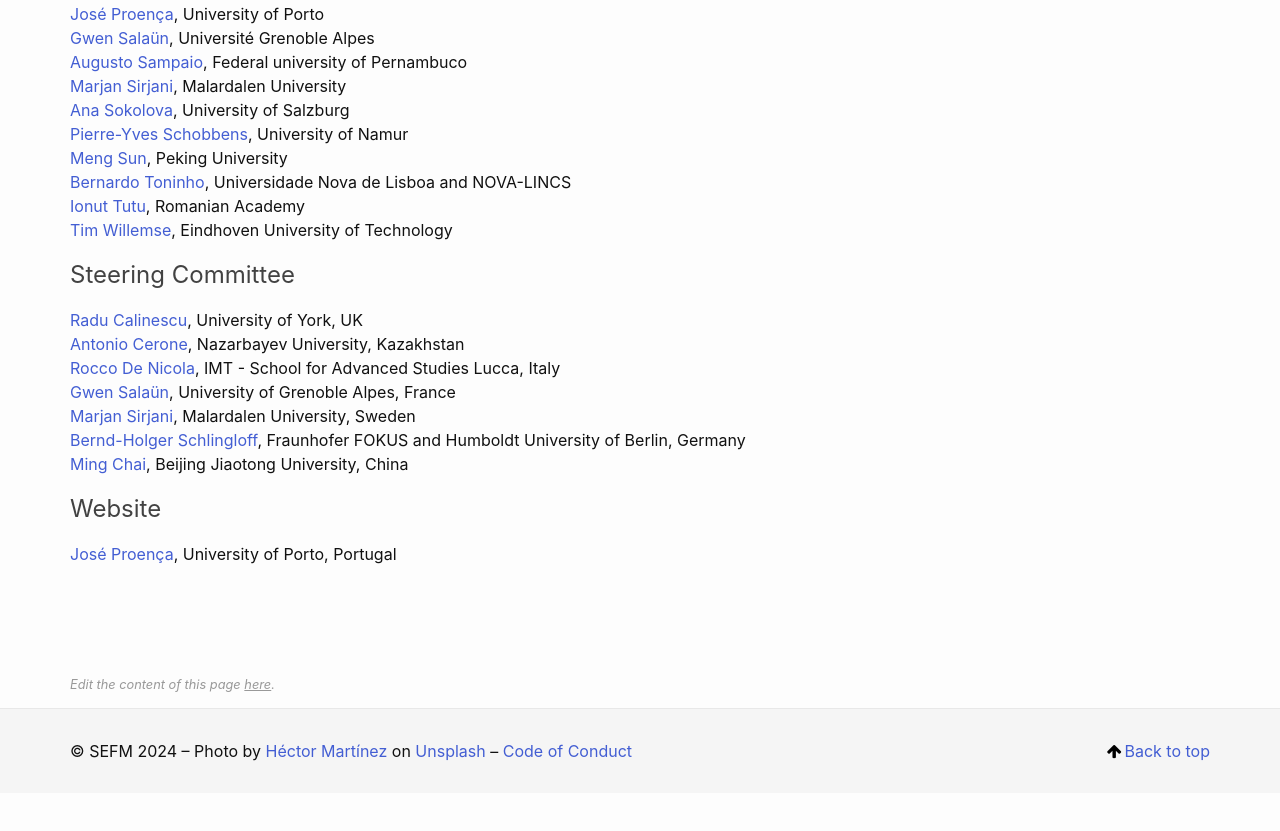
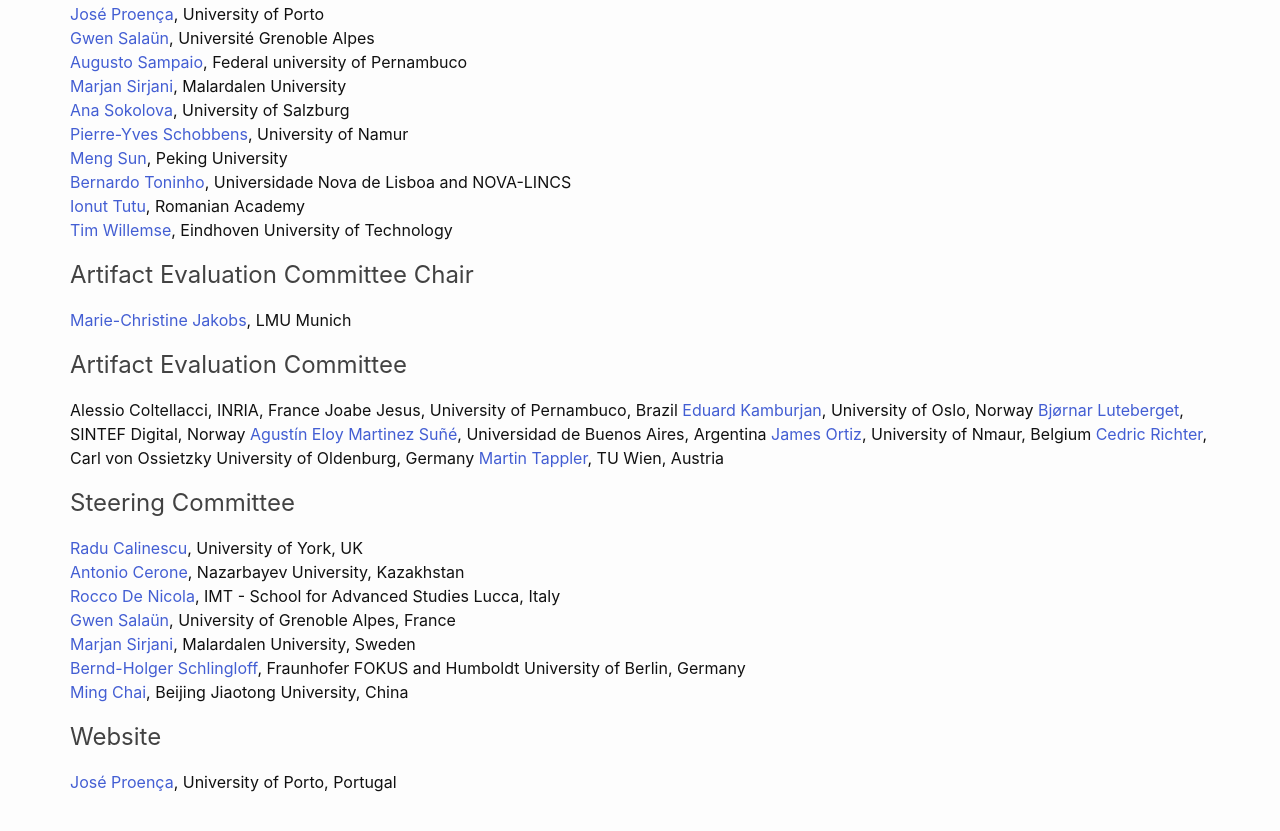
Before and after one commit to sefm-conference/2024, a Jekyll site: the page built from _pages/committees.md, in a window 1280 px wide and 900 px high, scrolled down 1376 px. Shown: the top 831 px of the window. Built offline with Jekyll 4.4.1, drawn with Linux system fonts in a browser that asks for light colours; before the commit the page ends 2169 px from its top, so only the background shows below that.

Commit message:
Update committees.md
Added artifact evaluation committee

```diff
--- a/_pages/committees.md
+++ b/_pages/committees.md
@@ -47,6 +47,18 @@ order: 4
 [Ionut Tutu](https://dblp.org/pid/74/9837.html), Romanian Academy
 [Tim Willemse](https://www.win.tue.nl/~timw/), Eindhoven University of Technology
 
+## Artifact Evaluation Committee Chair
+[Marie-Christine Jakobs](https://www.sosy-lab.org/people/jakobs/), LMU Munich
+
+## Artifact Evaluation Committee
+Alessio Coltellacci, INRIA, France
+Joabe Jesus, University of Pernambuco, Brazil
+[Eduard Kamburjan](https://www.mn.uio.no/ifi/english/people/aca/eduard/index.html), University of Oslo, Norway
+[Bjørnar Luteberget](https://www.sintef.no/alle-ansatte/ansatt/bjornar.luteberget/), SINTEF Digital, Norway
+[Agustín Eloy Martinez Suñé](https://lafhis.dc.uba.ar/~aemartinez), Universidad de Buenos Aires, Argentina
+[James Ortiz](https://researchportal.unamur.be/en/persons/jortizve), University of Nmaur, Belgium
+[Cedric Richter](https://uol.de/informatik/formale-methoden/team/cedric-richter), Carl von Ossietzky University of Oldenburg, Germany
+[Martin Tappler](https://mtappler.wordpress.com/), TU Wien, Austria
 
 ## Steering Committee
 [Radu Calinescu](https://www-users.cs.york.ac.uk/~raduc/), University of York, UK
```
